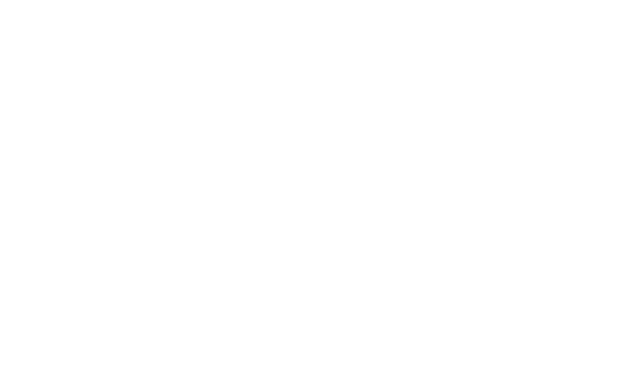
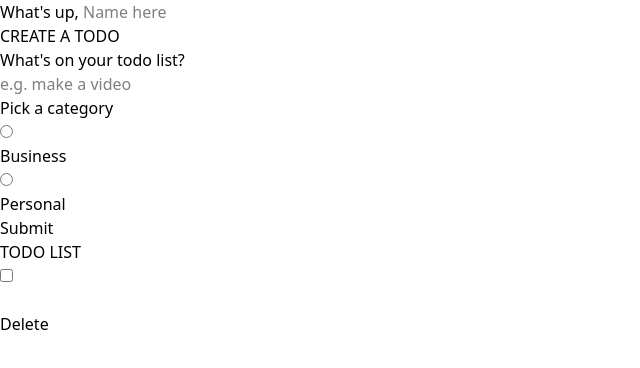
Before and after one commit to Radomir9/todo-app, a Vue app: page / in a window 1280 px wide. Shown: the top 368 px of the page, without its empty margins (0-640 px from the left). Built offline with nearby package versions, Linux system fonts and the light colour scheme.

Commit message:
Add basic layout and structure of todo app

```diff
--- a/src/App.vue
+++ b/src/App.vue
@@ -1,8 +1,64 @@
 <template>
-  <div>
+  <main>
 
-  </div>
+    <section>
+      <h2>
+        What's up, <input type="text" id="name" placeholder="Name here">
+      </h2>
+    </section>
+
+    <section>
+      <h3>CREATE A TODO</h3>
+
+      <form>
+        <h4>What's on your todo list?</h4>
+        <input type="text" name="content" id="content" placeholder="e.g. make a video" />
+
+        <h4>Pick a category</h4>
+        <div>
+
+          <label>
+            <input type="radio" name="category" id="category1" value="business" />
+            <!-- <span></span> -->
+            <div>Business</div>
+          </label>
+
+          <label>
+            <input type="radio" name="category" id="category2" value="personal" />
+            <!-- <span></span> -->
+            <div>Personal</div>
+          </label>
+
+        </div>
+
+        <input type="submit" />
+      </form>
+    </section>
+
+    <section>
+      <h3>TODO LIST</h3>
+      <div>
+
+        <div>
+          <label>
+            <input type="checkbox" />
+          </label>
+
+          <div>
+            <input type="text" />
+          </div>
+
+          <div>
+            <button>Delete</button>
+          </div>
+        </div>
+
+      </div>
+    </section>
+
+  </main>
 </template>
+
 
 <script>
 export default {
@@ -10,5 +66,4 @@
 };
 </script>
 
-<style scoped>
-</style>
+<style scoped></style>
```
